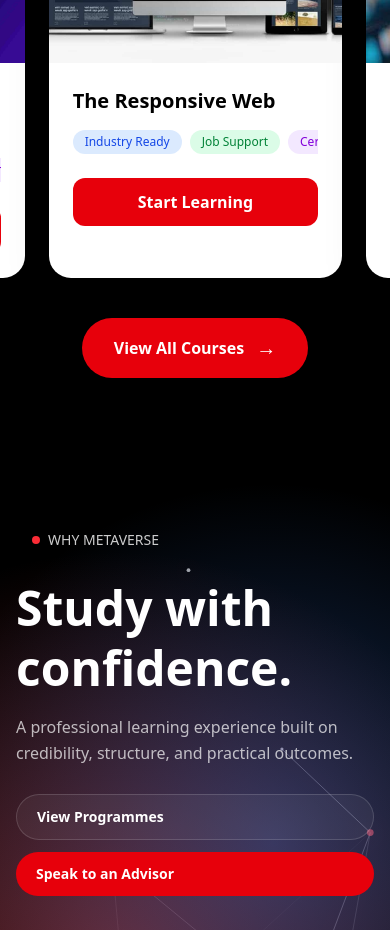
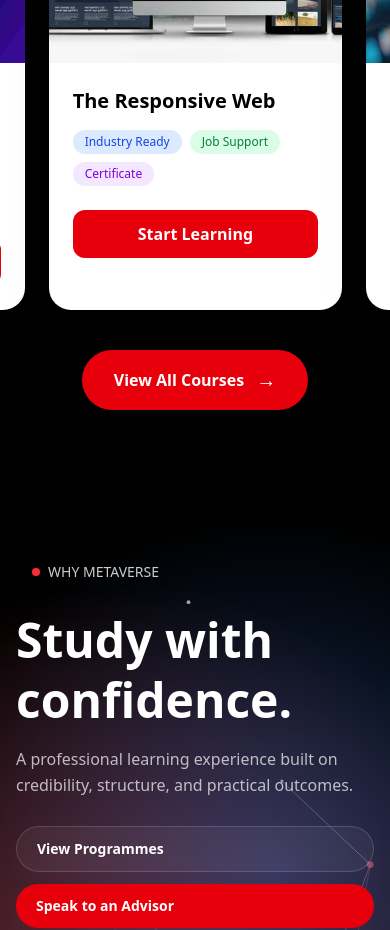
Before and after one commit to ranaabubakar5344-create/matiac, a Next.js app: page / in a window 390 px wide. Shown: the part 2300-3230 px from the top of the page. Built offline with nearby package versions, Linux system fonts and the light colour scheme.

Commit message:
update changes

```diff
--- a/app/components/ShortCoursesSlider.tsx
+++ b/app/components/ShortCoursesSlider.tsx
@@ -218,29 +218,17 @@
               </h3>
 
               {/* PILLS */}
-            {/* PILLS */}
-<div
-  className="
-    mt-4
-    flex gap-2
-    overflow-x-auto
-    whitespace-nowrap
-    scrollbar-hide
-    sm:flex-wrap
-    sm:overflow-visible
-  "
->
-  <span className="shrink-0 px-3 py-1 rounded-full text-xs bg-blue-100 text-blue-700">
+              <div className="mt-4 flex flex-wrap gap-2">
+                <span className="px-3 py-1 rounded-full text-xs bg-blue-100 text-blue-700">
                   Industry Ready
                 </span>
-  <span className="shrink-0 px-3 py-1 rounded-full text-xs bg-green-100 text-green-700">
+                <span className="px-3 py-1 rounded-full text-xs bg-green-100 text-green-700">
                   Job Support
                 </span>
-  <span className="shrink-0 px-3 py-1 rounded-full text-xs bg-purple-100 text-purple-700">
+                <span className="px-3 py-1 rounded-full text-xs bg-purple-100 text-purple-700">
                   Certificate
                 </span>
               </div>
-
 
               {/* CTA */}
               <button className="mt-6 w-full rounded-xl
```
Lines whose indentation alone changed are shown as unchanged.
